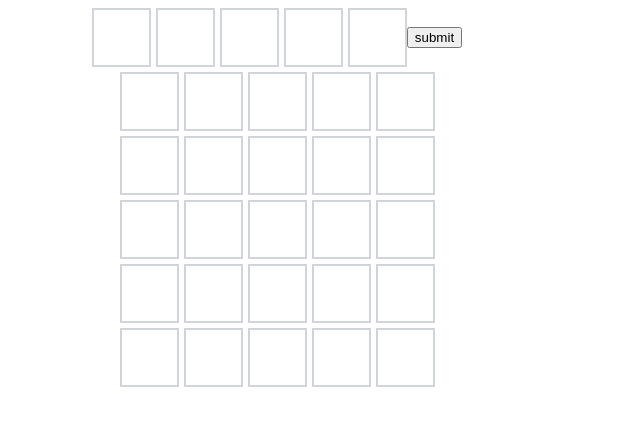
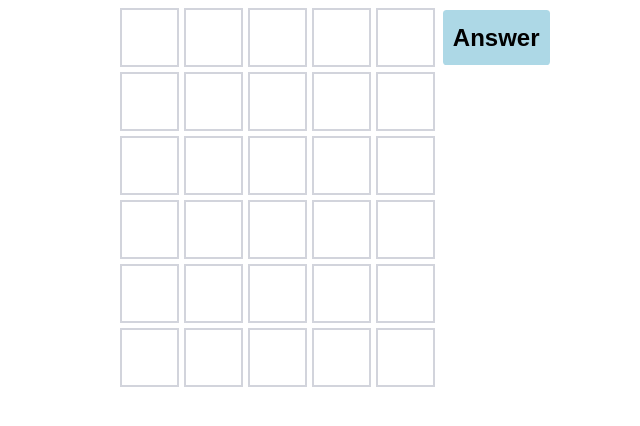
Before and after one commit to imccausl/zombordle, a Next.js app: page / in a window 1280 px wide. Shown: the top 426 px of the page, without its empty margins (363-1003 px from the left). Built offline with nearby package versions, Linux system fonts and the light colour scheme.

Commit message:
add submit button for keyboard submit

```diff
--- a/src/Components/TileBoard/InputValidation/Form.tsx
+++ b/src/Components/TileBoard/InputValidation/Form.tsx
@@ -1,4 +1,4 @@
-import { useCallback } from 'react'
+import { useCallback, useRef } from 'react'
 
 import { useFormContext } from './FormContext'
 
@@ -12,7 +12,7 @@ export const Form: React.FC<FormProps & React.PropsWithChildren> = ({
     children,
 }) => {
     const { values, errors, onSubmit: contextOnSubmit } = useFormContext()
-
+    const formRef = useRef<HTMLFormElement>(null)
     const handleOnSubmit = useCallback(
         (e: React.FormEvent<HTMLFormElement>) => {
             console.log('submit', e)
@@ -24,7 +24,7 @@ export const Form: React.FC<FormProps & React.PropsWithChildren> = ({
     )
 
     return (
-        <form className={className} onSubmit={handleOnSubmit}>
+        <form ref={formRef} className={className} onSubmit={handleOnSubmit}>
             {children}
         </form>
     )
--- a/src/Components/TileBoard/TiledInput/TiledInput.styles.ts
+++ b/src/Components/TileBoard/TiledInput/TiledInput.styles.ts
@@ -21,8 +21,24 @@ export const InputTileContainer = styled.li`
 `
 
 export const StyledForm = styled(Form)`
+    position: relative;
     display: flex;
     flex-direction: row;
     align-items: center;
     justify-content: center;
 `
+
+export const StyledButton = styled.button`
+    position: absolute;
+    display: block;
+    margin: 0 0 0 5px;
+    right: -115px;
+    padding: 5px 10px;
+    text-align: center;
+    background-color: lightblue;
+    border-radius: 0.15em;
+    font-size: 1.5em;
+    font-weight: 600;
+    border: none;
+    height: 55px;
+`
--- a/src/Components/TileBoard/TiledInput/index.tsx
+++ b/src/Components/TileBoard/TiledInput/index.tsx
@@ -7,6 +7,7 @@ import InputTile from '../Tile/InputTile'
 
 import {
     InputTileContainer,
+    StyledButton,
     StyledForm,
     TileInputGroup,
 } from './TiledInput.styles'
@@ -226,7 +227,7 @@ const TiledInput: React.FC<TiledInputProps> = ({ value, length, onSubmit }) => {
             <FormState validateOnBlur={true} onSubmit={handleOnSubmit}>
                 <StyledForm>
                     {tiledInput}
-                    <button type="submit">submit</button>
+                    <StyledButton type="submit">Answer</StyledButton>
                 </StyledForm>
             </FormState>
         </TileInputGroup>
```
